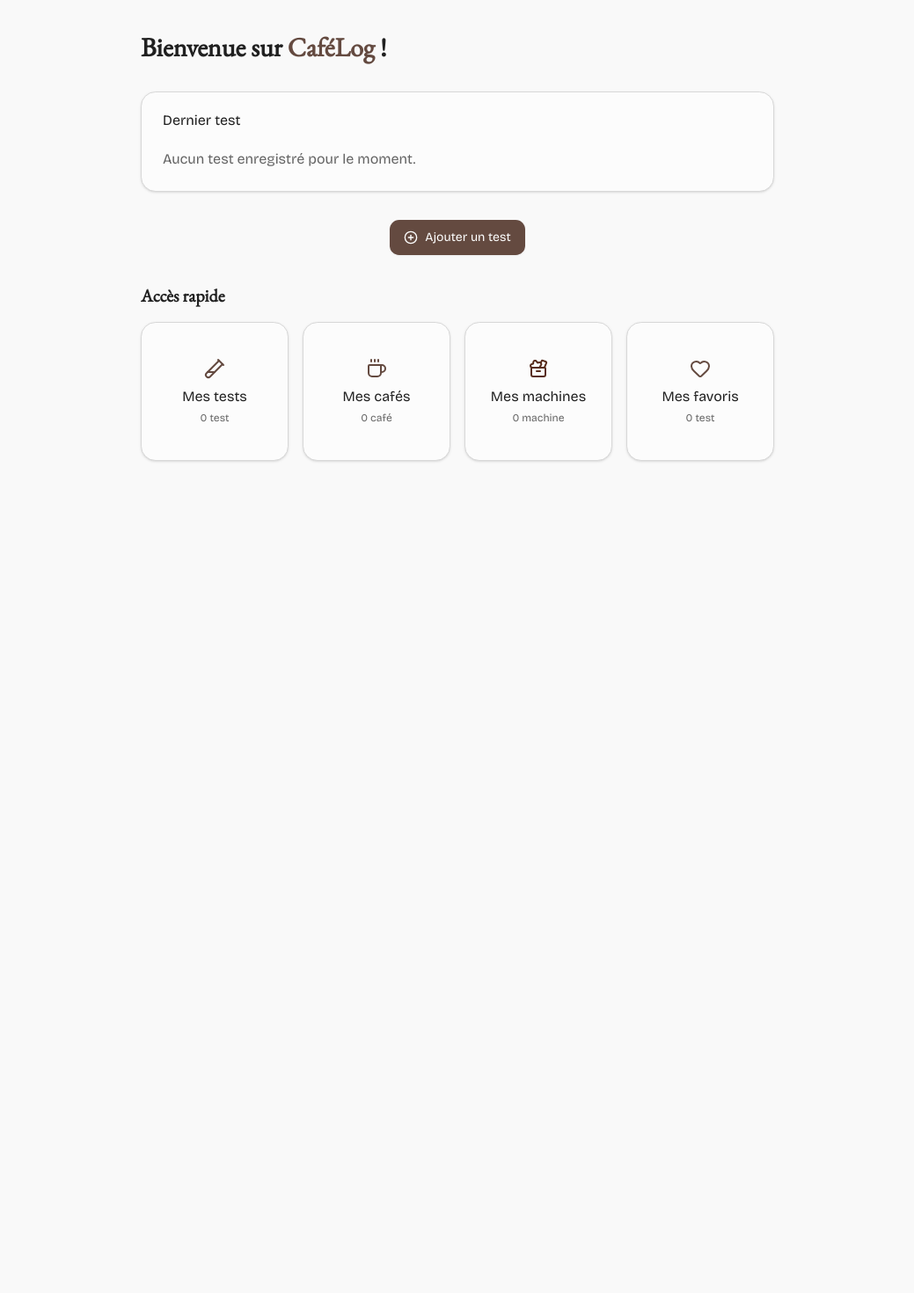
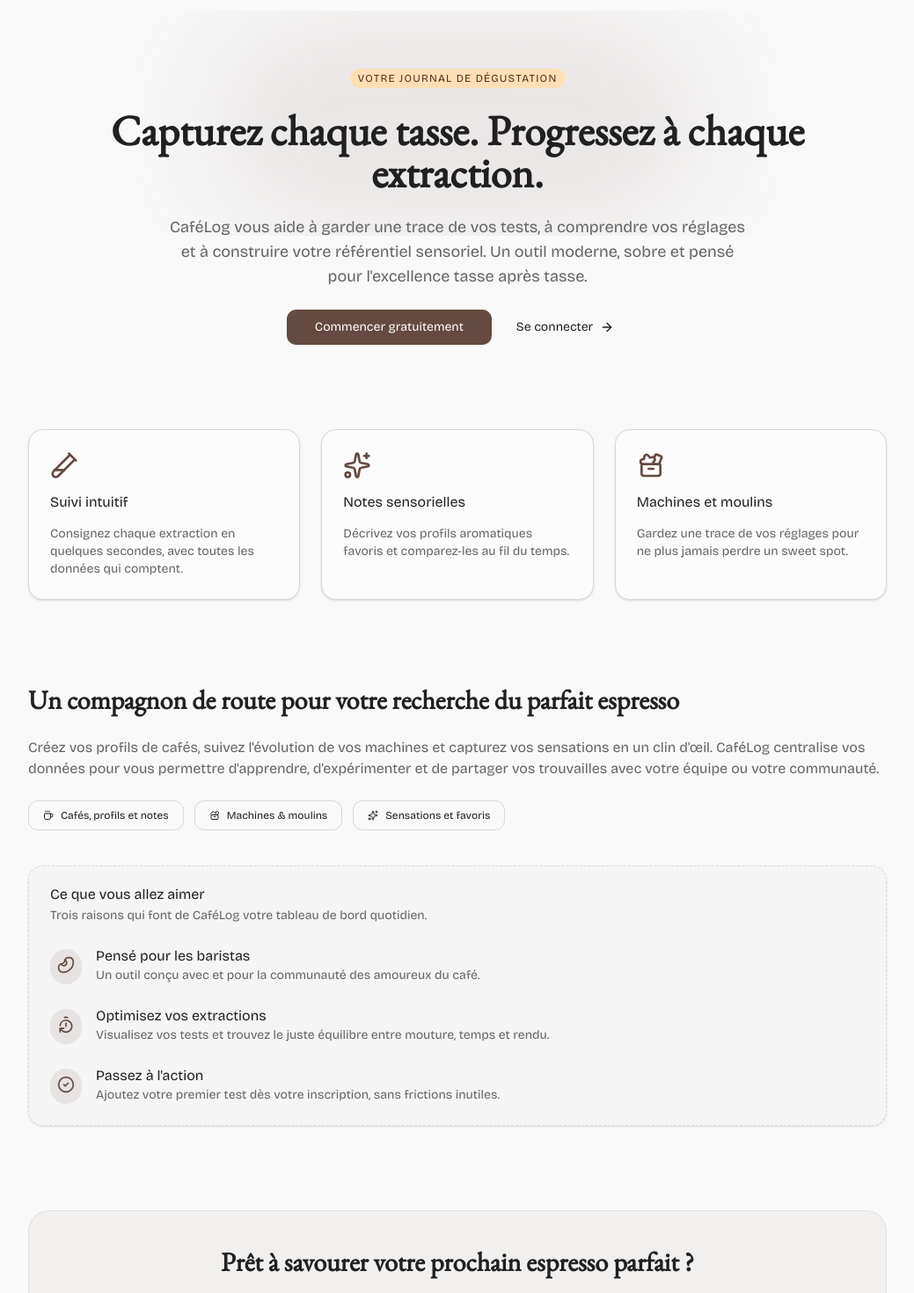
Before and after one commit to tmaurie/coffee-log, a Next.js app: page / in a window 1280 px wide. Shown: the part 80-1550 px from the top of the page at 88% size, without its empty margins (120-1159 px from the left). Before the commit the page ends 800 px from the top, so only its background shows below. Built offline with nearby package versions, Linux system fonts and the light colour scheme; no server answers.

Commit message:
Create marketing landing page (#23)

```diff
--- a/app/page.tsx
+++ b/app/page.tsx
@@ -1,36 +1,41 @@
 "use client";
 
-import { useCafeLog } from "@/context/CoffeeLogContext";
 import Link from "next/link";
+import { useSession } from "next-auth/react";
+
 import { Button } from "@/components/ui/button";
-import { Card, CardContent, CardHeader, CardTitle } from "@/components/ui/card";
 import { Badge } from "@/components/ui/badge";
 import {
+  Card,
+  CardContent,
+  CardDescription,
+  CardFooter,
+  CardHeader,
+  CardTitle,
+} from "@/components/ui/card";
+import { useCafeLog } from "@/context/CoffeeLogContext";
+import {
+  ArrowRight,
+  Bean,
+  CheckCircle2,
   Coffee,
   Heart,
   PlusCircle,
+  Sparkles,
   TestTubeDiagonal,
+  TimerReset,
   ToolCase,
 } from "lucide-react";
-import { useSession } from "next-auth/react";
 
-export default function Home() {
+function DashboardHome() {
   const { tests, coffees, machines } = useCafeLog();
-  const { data: session } = useSession();
-  const displayName = session?.user?.name ?? session?.user?.email;
 
   const lastTest = tests.length ? tests[tests.length - 1] : null;
 
   return (
-    <main className="max-w-3xl mx-auto p-6 space-y-8">
+    <div className="max-w-3xl mx-auto p-6 space-y-8">
       <h1 className="text-3xl font-bold font-serif">
-        Bienvenue sur <span className="text-primary">CaféLog</span>
-        {displayName && (
-          <span>
-            , {displayName.charAt(0).toUpperCase() + displayName?.slice(1)}
-          </span>
-        )}{" "}
-        !
+        Bienvenue sur <span className="text-primary">CaféLog</span> !
       </h1>
 
       {/* Dernier test */}
@@ -41,32 +46,26 @@
               Dernier test
               {lastTest && lastTest.favorite && (
                 <Badge variant="secondary">
-                  Favori{" "}
+                  Favori
                   <Heart
                     className="inline-block ml-1 text-destructive"
                     fill="currentColor"
+                    size={14}
                   />
                 </Badge>
               )}
             </CardTitle>
-            {lastTest && (
-              <Link href={`/tests/${lastTest.id}`} passHref>
-                <Button className="mt-2 w-fit" variant="secondary" size="sm">
-                  Voir le détail
-                </Button>
-              </Link>
-            )}
           </CardHeader>
           <CardContent>
             {lastTest ? (
               <div className="flex flex-col gap-2">
                 <div className="font-bold text-lg">{lastTest.cafe}</div>
                 <div className="text-sm text-muted-foreground">
-                  Machine&nbsp;: {lastTest.machine} — {lastTest.beverageType}
+                  Machine : {lastTest.machine} — {lastTest.beverageType}
                 </div>
-                <div>
+                <div className="flex items-center gap-2">
+                  <span className="text-sm font-medium">Note</span>
                   <span className="flex items-center gap-1">
-                    Note&nbsp;:{" "}
                     {Array.from({ length: 5 }, (_, i) => (
                       <Coffee
                         key={i}
@@ -75,7 +74,7 @@
                             ? "text-primary"
                             : "text-muted-foreground/40"
                         }
-                        size={20}
+                        size={18}
                       />
                     ))}
                   </span>
@@ -92,6 +91,16 @@
               </div>
             )}
           </CardContent>
+          {lastTest && (
+            <CardFooter className="justify-end">
+              <Link href={`/tests/${lastTest.id}`} passHref>
+                <Button variant="secondary" size="sm" className="flex items-center gap-1">
+                  Voir le détail
+                  <ArrowRight className="h-4 w-4" />
+                </Button>
+              </Link>
+            </CardFooter>
+          )}
         </Card>
       </section>
 
@@ -99,7 +108,7 @@
       <div className="flex justify-center">
         <Link href="/tests/new">
           <Button size="lg" className="flex items-center gap-2">
-            <PlusCircle /> Ajouter un test
+            <PlusCircle className="h-5 w-5" /> Ajouter un test
           </Button>
         </Link>
       </div>
@@ -109,44 +118,44 @@
         <h2 className="text-xl font-semibold font-serif mb-4">Accès rapide</h2>
         <div className="grid grid-cols-2 md:grid-cols-4 gap-4">
           <Link href="/tests">
-            <Card className="hover:shadow-md cursor-pointer">
-              <CardContent className="flex flex-col items-center justify-center p-4">
-                <TestTubeDiagonal className="text-2xl mb-2 text-primary" />
-                <div>Mes tests</div>
-                <div className="text-xs text-muted-foreground mt-1 relative z-10">
+            <Card className="hover:shadow-md transition-shadow">
+              <CardContent className="flex flex-col items-center justify-center p-4 text-center">
+                <TestTubeDiagonal className="mb-2 text-primary" />
+                <div className="font-medium">Mes tests</div>
+                <div className="text-xs text-muted-foreground mt-1">
                   {tests.length} test{tests.length > 1 ? "s" : ""}
                 </div>
               </CardContent>
             </Card>
           </Link>
           <Link href="/coffees">
-            <Card className="hover:shadow-md cursor-pointer">
-              <CardContent className="flex flex-col items-center justify-center p-4">
-                <Coffee className="text-2xl mb-2 text-primary" />
-                <div>Mes cafés</div>
-                <div className="text-xs text-muted-foreground mt-1 relative z-10">
+            <Card className="hover:shadow-md transition-shadow">
+              <CardContent className="flex flex-col items-center justify-center p-4 text-center">
+                <Coffee className="mb-2 text-primary" />
+                <div className="font-medium">Mes cafés</div>
+                <div className="text-xs text-muted-foreground mt-1">
                   {coffees.length} café{coffees.length > 1 ? "s" : ""}
                 </div>
               </CardContent>
             </Card>
           </Link>
           <Link href="/machines">
-            <Card className="hover:shadow-md cursor-pointer">
-              <CardContent className="flex flex-col items-center justify-center p-4">
-                <ToolCase className="text-2xl mb-2 text-secondary-foreground" />
-                <div>Mes machines</div>
-                <div className="text-xs text-muted-foreground mt-1 relative z-10">
+            <Card className="hover:shadow-md transition-shadow">
+              <CardContent className="flex flex-col items-center justify-center p-4 text-center">
+                <ToolCase className="mb-2 text-secondary-foreground" />
+                <div className="font-medium">Mes machines</div>
+                <div className="text-xs text-muted-foreground mt-1">
                   {machines.length} machine{machines.length > 1 ? "s" : ""}
                 </div>
               </CardContent>
             </Card>
           </Link>
           <Link href="/favorites">
-            <Card className="hover:shadow-md cursor-pointer">
-              <CardContent className="flex flex-col items-center justify-center p-4">
-                <Heart className="text-2xl mb-2 text-primary" />
-                <div>Mes favoris</div>
-                <div className="text-xs text-muted-foreground mt-1 relative z-10">
+            <Card className="hover:shadow-md transition-shadow">
+              <CardContent className="flex flex-col items-center justify-center p-4 text-center">
+                <Heart className="mb-2 text-primary" />
+                <div className="font-medium">Mes favoris</div>
+                <div className="text-xs text-muted-foreground mt-1">
                   {tests.filter((test) => test.favorite).length} test
                   {tests.filter((test) => test.favorite).length > 1 ? "s" : ""}
                 </div>
@@ -155,6 +164,177 @@
           </Link>
         </div>
       </section>
+    </div>
+  );
+}
+
+export default function Home() {
+  const { data: session } = useSession();
+
+  if (session) {
+    return <DashboardHome />;
+  }
+
+  const features = [
+    {
+      title: "Suivi intuitif",
+      description:
+        "Consignez chaque extraction en quelques secondes, avec toutes les données qui comptent.",
+      icon: TestTubeDiagonal,
+    },
+    {
+      title: "Notes sensorielles",
+      description:
+        "Décrivez vos profils aromatiques favoris et comparez-les au fil du temps.",
+      icon: Sparkles,
+    },
+    {
+      title: "Machines et moulins",
+      description:
+        "Gardez une trace de vos réglages pour ne plus jamais perdre un sweet spot.",
+      icon: ToolCase,
+    },
+  ];
+
+  const highlights = [
+    {
+      title: "Pensé pour les baristas",
+      description:
+        "Un outil conçu avec et pour la communauté des amoureux du café.",
+      icon: Bean,
+    },
+    {
+      title: "Optimisez vos extractions",
+      description:
+        "Visualisez vos tests et trouvez le juste équilibre entre mouture, temps et rendu.",
+      icon: TimerReset,
+    },
+    {
+      title: "Passez à l'action",
+      description:
+        "Ajoutez votre premier test dès votre inscription, sans frictions inutiles.",
+      icon: CheckCircle2,
+    },
+  ];
+
+  return (
+    <main className="relative isolate">
+      <div className="absolute inset-x-0 top-0 -z-10 overflow-hidden">
+        <div className="mx-auto h-64 w-[36rem] rounded-full bg-primary/10 blur-3xl" />
+      </div>
+      <div className="max-w-5xl mx-auto px-6 py-16 space-y-24">
+        <section className="text-center space-y-6">
+          <Badge variant="secondary" className="uppercase tracking-widest">
+            Votre journal de dégustation
+          </Badge>
+          <h1 className="text-4xl md:text-5xl font-serif font-semibold">
+            Capturez chaque tasse. Progressez à chaque extraction.
+          </h1>
+          <p className="mx-auto max-w-2xl text-base md:text-lg text-muted-foreground">
+            CaféLog vous aide à garder une trace de vos tests, à comprendre vos
+            réglages et à construire votre référentiel sensoriel. Un outil moderne,
+            sobre et pensé pour l'excellence tasse après tasse.
+          </p>
+          <div className="flex flex-col sm:flex-row items-center justify-center gap-3">
+            <Link href="/register">
+              <Button size="lg" className="px-8">
+                Commencer gratuitement
+              </Button>
+            </Link>
+            <Link href="/login">
+              <Button variant="ghost" size="lg" className="flex items-center gap-2">
+                Se connecter
+                <ArrowRight className="h-4 w-4" />
+              </Button>
+            </Link>
+          </div>
+        </section>
+
+        <section className="grid md:grid-cols-3 gap-6">
+          {features.map((feature) => (
+            <Card key={feature.title} className="h-full">
+              <CardHeader className="space-y-3">
+                <feature.icon className="h-8 w-8 text-primary" />
+                <CardTitle>{feature.title}</CardTitle>
+                <CardDescription>{feature.description}</CardDescription>
+              </CardHeader>
+            </Card>
+          ))}
+        </section>
+
+        <section className="grid lg:grid-cols-[1.2fr,1fr] gap-10 items-center">
+          <div className="space-y-6">
+            <h2 className="text-3xl font-serif font-semibold">
+              Un compagnon de route pour votre recherche du parfait espresso
+            </h2>
+            <p className="text-muted-foreground">
+              Créez vos profils de cafés, suivez l'évolution de vos machines et
+              capturez vos sensations en un clin d'œil. CaféLog centralise vos
+              données pour vous permettre d'apprendre, d'expérimenter et de partager
+              vos trouvailles avec votre équipe ou votre communauté.
+            </p>
+            <div className="flex flex-wrap gap-3">
+              <Badge variant="outline" className="flex items-center gap-2 px-4 py-2">
+                <Coffee className="h-4 w-4" /> Cafés, profils et notes
+              </Badge>
+              <Badge variant="outline" className="flex items-center gap-2 px-4 py-2">
+                <ToolCase className="h-4 w-4" /> Machines & moulins
+              </Badge>
+              <Badge variant="outline" className="flex items-center gap-2 px-4 py-2">
+                <Sparkles className="h-4 w-4" /> Sensations et favoris
+              </Badge>
+            </div>
+          </div>
+          <Card className="bg-muted/40 border-dashed">
+            <CardHeader>
+              <CardTitle className="flex items-center gap-2">
+                Ce que vous allez aimer
+              </CardTitle>
+              <CardDescription>
+                Trois raisons qui font de CaféLog votre tableau de bord quotidien.
+              </CardDescription>
+            </CardHeader>
+            <CardContent className="space-y-6">
+              {highlights.map((highlight) => (
+                <div key={highlight.title} className="flex gap-4">
+                  <div className="mt-1 rounded-full bg-primary/10 p-2 text-primary">
+                    <highlight.icon className="h-5 w-5" />
+                  </div>
+                  <div>
+                    <h3 className="font-medium">{highlight.title}</h3>
+                    <p className="text-sm text-muted-foreground">
+                      {highlight.description}
+                    </p>
+                  </div>
+                </div>
+              ))}
+            </CardContent>
+          </Card>
+        </section>
+
+        <section className="rounded-3xl bg-primary/5 border border-primary/10 p-10 text-center space-y-6">
+          <h2 className="text-3xl font-serif font-semibold">
+            Prêt à savourer votre prochain espresso parfait ?
+          </h2>
+          <p className="max-w-2xl mx-auto text-muted-foreground">
+            Rejoignez la communauté CaféLog et donnez de la profondeur à vos
+            dégustations. Commencez un journal qui vous suit dans chaque micro-ajustement.
+          </p>
+          <div className="flex flex-col sm:flex-row items-center justify-center gap-3">
+            <Link href="/register">
+              <Button size="lg" className="px-8">
+                Créer un compte
+              </Button>
+            </Link>
+            <Link href="/login">
+              <Button variant="outline" size="lg" className="flex items-center gap-2">
+                Déjà inscrit ?
+                <ArrowRight className="h-4 w-4" />
+              </Button>
+            </Link>
+          </div>
+        </section>
+      </div>
     </main>
   );
 }
```
